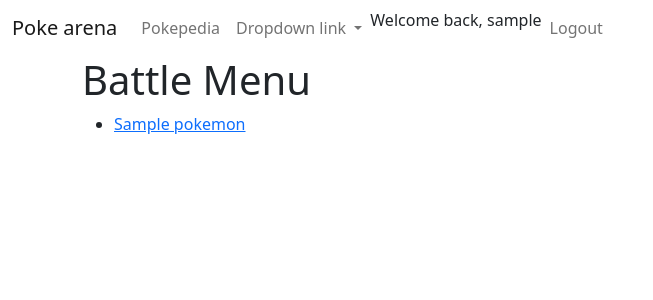
After one commit to adean19/week5day3_Pokemon-login, a Flask app: page /battle in a window 1280 px wide. The commit adds this page. Shown: the top 300 px of the page, without its empty margins (0-653 px from the left). Run offline with Flask 3, Linux system fonts and the light colour scheme; a user stored in the database is signed in; tables that the repository leaves empty hold one stand-in row (values such as "Sample post").

Commit message:
Added battle function

```diff
--- a/app/models.py
+++ b/app/models.py
@@ -43,6 +43,9 @@ class Caught_Pokemon(db.Model):
     pokemon_id = db.Column(db.Integer, db.ForeignKey('pokemon.pokemon_id'))
     date_caught = db.Column(db.DateTime, nullable=False, default=datetime.utcnow())
 
+    user = db.relationship('User', backref=db.backref('caught_pokemons', lazy=True))
+    pokemon = db.relationship('Pokemon', backref=db.backref('caught_pokemons', lazy=True))
+
     def __init__(self, user_id, pokemon_id):
         self.user_id = user_id
         self.pokemon_id = pokemon_id
--- a/app/routes.py
+++ b/app/routes.py
@@ -1,4 +1,4 @@
-from flask import render_template, request, redirect, url_for, flash
+from flask import render_template, request, redirect, url_for, flash, session
 from flask_login import current_user, login_user, logout_user, login_required
 from app import app
 from .forms import PokemonForm, SignUpForm, LoginForm
@@ -145,3 +145,61 @@ def release_pokemon(pokemon_id):
     return redirect(url_for('my_team'))
 
 #Battling Pokemon
+@app.route('/battle', methods=["GET"])
+@login_required
+def battle_menu():
+    user_team = Caught_Pokemon.query.filter_by(user_id=current_user.user_id).all()
+    return render_template('battle_menu.html', user_team=user_team)
+
+@app.route('/battle/<int:opponent_id>', methods=["GET"])
+@login_required
+def battle(opponent_id):
+    user_pokemon_id = request.args.get('user_pokemon_id')
+    opponent_pokemon = Pokemon.query.get(opponent_id)
+    user_pokemon = Caught_Pokemon.query.get(user_pokemon_id)
+
+    if not opponent_pokemon or not user_pokemon:
+        flash('Invalid Pokémon selection for battle.')
+        return redirect(url_for('battle_menu'))
+
+    original_opponent_hp = int(opponent_pokemon.hp)
+    original_user_pokemon_hp = int(user_pokemon.pokemon.hp)
+
+    return render_template('battle.html', opponent_pokemon=opponent_pokemon, user_pokemon=user_pokemon,
+                           original_opponent_hp=original_opponent_hp, original_user_pokemon_hp=original_user_pokemon_hp)
+
+@app.route('/battle/attack/<int:user_pokemon_id>/<int:opponent_pokemon_id>', methods=["POST"])
+@login_required
+def attack(user_pokemon_id, opponent_pokemon_id):
+    user_pokemon = Caught_Pokemon.query.get(user_pokemon_id)
+    opponent_pokemon = Pokemon.query.get(opponent_pokemon_id)
+
+    if not user_pokemon or not opponent_pokemon:
+        flash('Invalid Pokémon selection for battle.')
+        return redirect(url_for('battle_menu'))
+
+    damage_to_opponent = int(user_pokemon.pokemon.attack) - int(opponent_pokemon.defense)
+    damage_to_user = int(opponent_pokemon.attack) - int(user_pokemon.pokemon.defense)
+
+    opponent_pokemon_hp = int(session.get('opponent_pokemon_hp', opponent_pokemon.hp))
+    if damage_to_opponent > 0:
+        opponent_pokemon_hp -= damage_to_opponent
+
+    user_pokemon_hp = int(session.get('user_pokemon_hp', user_pokemon.pokemon.hp))
+    if damage_to_user > 0:
+        user_pokemon_hp -= damage_to_user
+
+    session['opponent_pokemon_hp'] = opponent_pokemon_hp
+    session['user_pokemon_hp'] = user_pokemon_hp
+
+    db.session.commit()
+
+    # Check if the battle is over after the attack
+    if user_pokemon_hp <= 0:
+        flash('You have lost the battle. Please try again.')
+        return redirect(url_for('battle_menu'))
+    elif opponent_pokemon_hp <= 0:
+        flash('You won!')
+        return redirect(url_for('battle_menu'))
+
+    return redirect(url_for('battle', opponent_id=opponent_pokemon_id, user_pokemon_id=user_pokemon_id))
--- a/app/templates/base.html
+++ b/app/templates/base.html
@@ -34,8 +34,7 @@
               </a>
               <ul class="dropdown-menu">
                 <li><a class="dropdown-item" href="/pokemonsearch/myteam">My Team</a></li>
-                <li><a class="dropdown-item" href="#">My Pokemon</a></li>
-                <li><a class="dropdown-item" href="#">Battle</a></li>
+                <li><a class="dropdown-item" href="/battle">Battle</a></li>
               </ul>
             </li>
             <li class="nav-item">
--- /dev/null
+++ b/app/templates/battle_menu.html
@@ -0,0 +1,12 @@
+{% extends 'base.html' %}
+
+{% block content %}
+<div class="container">
+    <h1>Battle Menu</h1>
+    <ul>
+        {% for caught_pokemon in user_team %}
+            <li><a href="{{ url_for('battle', opponent_id=1, user_pokemon_id=caught_pokemon.catch_id) }}">{{ caught_pokemon.pokemon.name }}</a></li>
+        {% endfor %}
+    </ul>
+</div>
+{% endblock %}
```
Also changed, not shown: app/templates/battle.html (added, +44 -0 lines).
